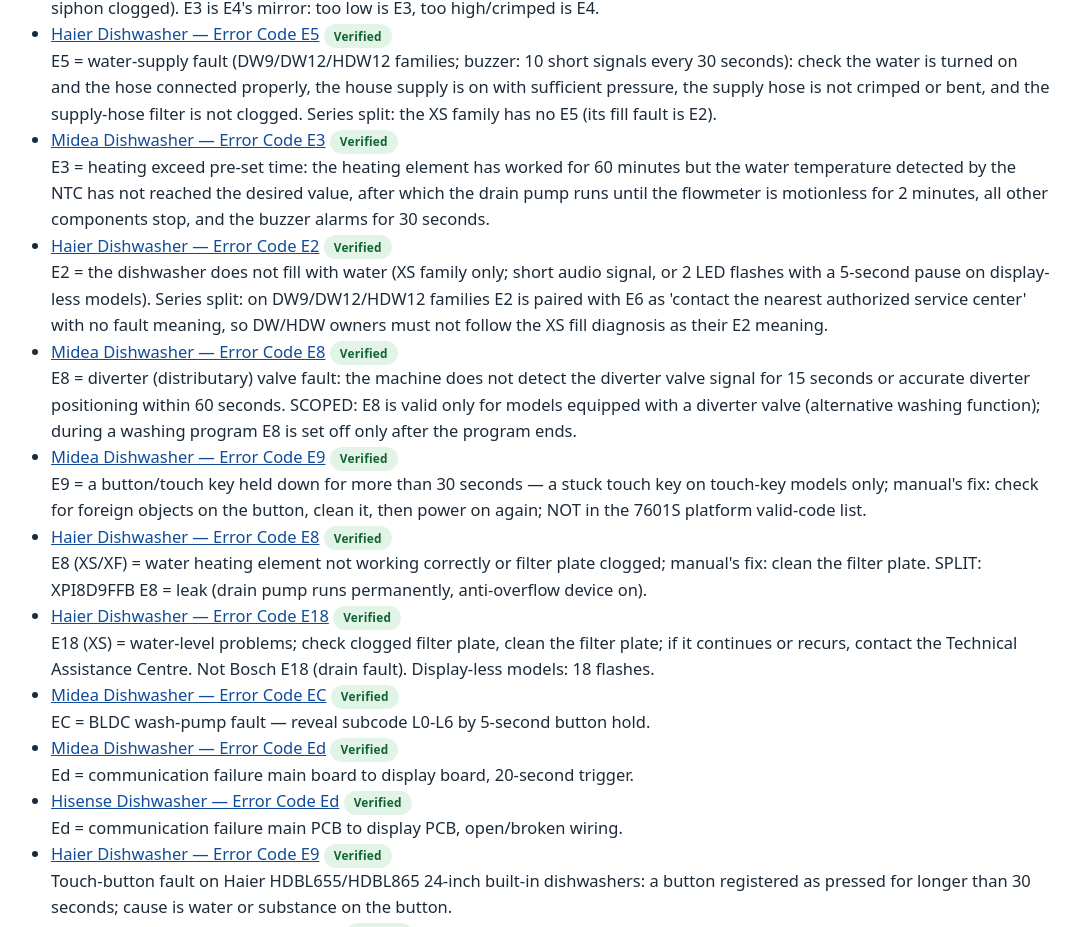
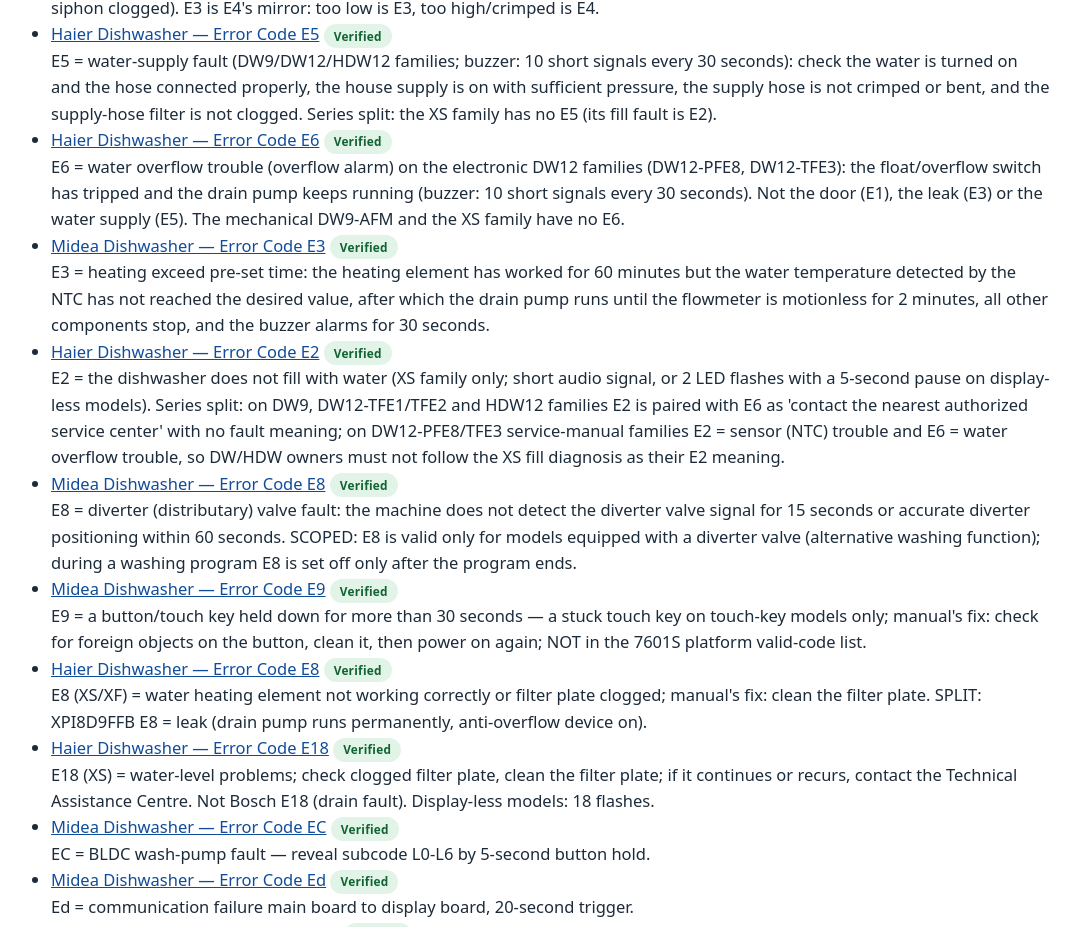
Before and after one commit to profitbhai80-cmd/profitbhai80-cmd.github.io, a plain HTML site: page categories/dishwashers.html in a window 1280 px wide. Shown: the part 8534-9461 px from the top of the page, without its empty margins (109-1189 px from the left). Drawn offline with Linux system fonts and the light colour scheme.

Commit message:
Add Haier DW E6 guide and correct DW E2 for PFE8/TFE3 sensor meaning (2026-11-14)

```diff
--- a/categories/dishwashers.html
+++ b/categories/dishwashers.html
@@ -80,8 +80,9 @@
 <li><a href="../haier/dishwasher/e1.html">Haier Dishwasher — Error Code E1</a> <span class="badge verified">Verified</span><br>E1 = the door is not closed properly (DW9/DW12/HDW12 families; buzzer: 10 short signals every 30 seconds). Series split: the newer XS family has no E1 (its fill fault is E2), and the US HDBL655AFS family&#x27;s E1 is a longer-inlet-time fill code, not a door code.</li>
 <li><a href="../haier/dishwasher/e3.html">Haier Dishwasher — Error Code E3</a> <span class="badge verified">Verified</span><br>E3 = the drain hose is too low (DW9/DW12/HDW12 families; buzzer: 10 short signals every 30 seconds; installation range 40-100 cm for the hose free end) / the dishwasher does not drain water (XS family: drain pipe bent, trapped or blocked, filter clogged, siphon clogged). E3 is E4&#x27;s mirror: too low is E3, too high/crimped is E4.</li>
 <li><a href="../haier/dishwasher/e5.html">Haier Dishwasher — Error Code E5</a> <span class="badge verified">Verified</span><br>E5 = water-supply fault (DW9/DW12/HDW12 families; buzzer: 10 short signals every 30 seconds): check the water is turned on and the hose connected properly, the house supply is on with sufficient pressure, the supply hose is not crimped or bent, and the supply-hose filter is not clogged. Series split: the XS family has no E5 (its fill fault is E2).</li>
+<li><a href="../haier/dishwasher/e6.html">Haier Dishwasher — Error Code E6</a> <span class="badge verified">Verified</span><br>E6 = water overflow trouble (overflow alarm) on the electronic DW12 families (DW12-PFE8, DW12-TFE3): the float/overflow switch has tripped and the drain pump keeps running (buzzer: 10 short signals every 30 seconds). Not the door (E1), the leak (E3) or the water supply (E5). The mechanical DW9-AFM and the XS family have no E6.</li>
 <li><a href="../midea/dishwasher/e3.html">Midea Dishwasher — Error Code E3</a> <span class="badge verified">Verified</span><br>E3 = heating exceed pre-set time: the heating element has worked for 60 minutes but the water temperature detected by the NTC has not reached the desired value, after which the drain pump runs until the flowmeter is motionless for 2 minutes, all other components stop, and the buzzer alarms for 30 seconds.</li>
-<li><a href="../haier/dishwasher/e2.html">Haier Dishwasher — Error Code E2</a> <span class="badge verified">Verified</span><br>E2 = the dishwasher does not fill with water (XS family only; short audio signal, or 2 LED flashes with a 5-second pause on display-less models). Series split: on DW9/DW12/HDW12 families E2 is paired with E6 as &#x27;contact the nearest authorized service center&#x27; with no fault meaning, so DW/HDW owners must not follow the XS fill diagnosis as their E2 meaning.</li>
+<li><a href="../haier/dishwasher/e2.html">Haier Dishwasher — Error Code E2</a> <span class="badge verified">Verified</span><br>E2 = the dishwasher does not fill with water (XS family only; short audio signal, or 2 LED flashes with a 5-second pause on display-less models). Series split: on DW9, DW12-TFE1/TFE2 and HDW12 families E2 is paired with E6 as &#x27;contact the nearest authorized service center&#x27; with no fault meaning; on DW12-PFE8/TFE3 service-manual families E2 = sensor (NTC) trouble and E6 = water overflow trouble, so DW/HDW owners must not follow the XS fill diagnosis as their E2 meaning.</li>
 <li><a href="../midea/dishwasher/e8.html">Midea Dishwasher — Error Code E8</a> <span class="badge verified">Verified</span><br>E8 = diverter (distributary) valve fault: the machine does not detect the diverter valve signal for 15 seconds or accurate diverter positioning within 60 seconds. SCOPED: E8 is valid only for models equipped with a diverter valve (alternative washing function); during a washing program E8 is set off only after the program ends.</li>
 <li><a href="../midea/dishwasher/e9.html">Midea Dishwasher — Error Code E9</a> <span class="badge verified">Verified</span><br>E9 = a button/touch key held down for more than 30 seconds — a stuck touch key on touch-key models only; manual&#x27;s fix: check for foreign objects on the button, clean it, then power on again; NOT in the 7601S platform valid-code list.</li>
 <li><a href="../haier/dishwasher/e8.html">Haier Dishwasher — Error Code E8</a> <span class="badge verified">Verified</span><br>E8 (XS/XF) = water heating element not working correctly or filter plate clogged; manual&#x27;s fix: clean the filter plate. SPLIT: XPI8D9FFB E8 = leak (drain pump runs permanently, anti-overflow device on).</li>
```
